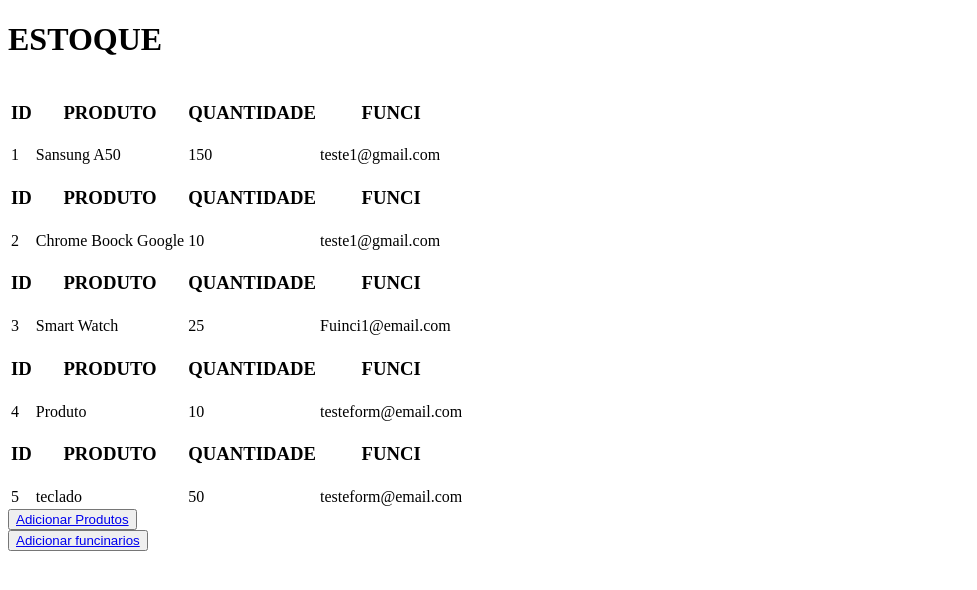
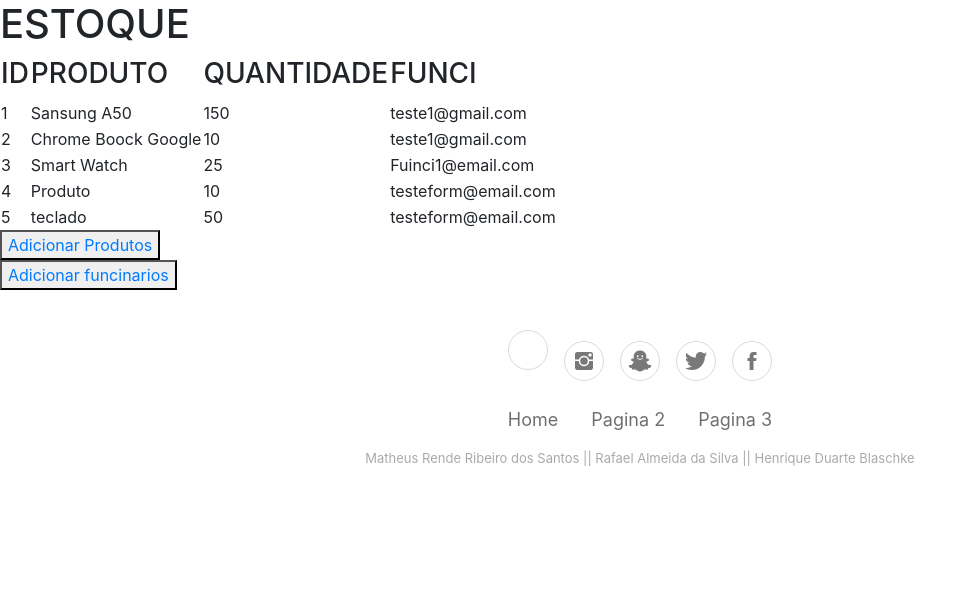
Before and after one commit to RafaelALMS/Trabalho-A3, a Django app: page / in a window 1280 px wide. Shown: the top 590 px of the page, without its empty margins (0-977 px from the left). Run offline with Django 4.2, Linux system fonts and the light colour scheme; data comes from the database, SQL or seed files in the repository; both versions use the stored data as it was after the commit; some libraries are stand-ins or nearby versions.

Commit message:
On branch mainS  Your branch is up to date with 'origin/main'.  Changes to be committed: 	modified:   Estoque/db.sqlite3 	modified:   Estoque/gestao/templates/CRUD.html 	new file:   Estoque/gestao/templates/Style.css 	modified:   Estoque/gestao/templates/addFunci.html 	modified:   Estoque/gestao/templates/addestoque.html

```diff
--- a/Estoque/gestao/templates/CRUD.html
+++ b/Estoque/gestao/templates/CRUD.html
@@ -6,15 +6,18 @@
         <title>CRUD</title>
         <meta name="description" content="">
         <meta name="viewport" content="width=device-width, initial-scale=1">
-        <link rel="stylesheet" href="">
+        <link rel="stylesheet" href="./Style.css">
+        <link rel="stylesheet" href="https://cdnjs.cloudflare.com/ajax/libs/twitter-bootstrap/4.1.3/css/bootstrap.min.css">
+        <link rel="stylesheet" href="https://cdnjs.cloudflare.com/ajax/libs/ionicons/2.0.1/css/ionicons.min.css">
+        <link rel="stylesheet" href="assets/css/style.css">
     </head>
     <body>
         <h1>ESTOQUE</h1>
 
-        {% csrf_token %}
+
 
         <table>
-            {%for a in listaEstoque%}
+
             <tr>
               <th><h3>ID</h3></th>
               <th><h3>PRODUTO</h3></th>
@@ -22,7 +25,7 @@
               <th><h3>FUNCI</h3></th>
 
             </tr>
-            <tr>
+            <tr>{%for a in listaEstoque%}{% csrf_token %}
               <td>{{a.idSto}}</td>
               <td>{{a.proNome}}</td>
               <td>{{a.quanEsto}}</td>
@@ -39,7 +42,23 @@
 
           <button><a href='Adcionar_Estoque/'>Adicionar Produtos</button><br>
           <button><a href='Adcionar_Funcionario/'>Adicionar funcinarios</button>
+                  <!--Inicio footer-->
+          <div class="footer-basic">
+            <footer>
+                <div class="social"><a href="#"><i class="icon ion-social-instagram"></i></a><a href="#"><i class="icon ion-social-snapchat"></i></a><a href="#"><i class="icon ion-social-twitter"></i></a><a href="#"><i class="icon ion-social-facebook"></i></a></div>
+                <ul class="list-inline">
+                    <li class="list-inline-item"><a href="./index.html">Home</a></li>
+                    <li class="list-inline-item"><a href="#">Pagina 2</a></li>
+                    <li class="list-inline-item"><a href="#">Pagina 3</a></li>
 
+                </ul>
+                <p class="copyright">Matheus Rende Ribeiro dos Santos || Rafael Almeida da Silva || Henrique Duarte Blaschke
+                </div></p>
+            </footer>
+        </div>
+        <script src="https://cdnjs.cloudflare.com/ajax/libs/jquery/3.2.1/jquery.min.js"></script>
+        <script src="https://cdnjs.cloudflare.com/ajax/libs/twitter-bootstrap/4.1.3/js/bootstrap.bundle.min.js"></script>
+        <!--Termino footer-->
         <script src="" async defer></script>
     </body>
 </html>
--- /dev/null
+++ b/Estoque/gestao/templates/Style.css
@@ -0,0 +1,120 @@
+.botao_delete{
+    display: inline-block;
+    outline: 0;
+    cursor: pointer;
+    border-radius: 6px;
+    border: 2px solid #F53E3E;
+    color: #F53E3E;
+    background: 0 0;
+    padding: 8px;
+    box-shadow: rgba(0, 0, 0, 0.07) 0px 2px 4px 0px, rgba(0, 0, 0, 0.05) 0px 1px 1.5px 0px;
+    font-weight: 800;
+    font-size: 16px;
+    height: 42px;
+    }
+    .botao_delete:hover{
+        background-color: #F53E3E;
+        color: #fff;
+    }
+
+    .botao_add{
+    display: inline-block;
+    outline: 0;
+    cursor: pointer;
+    border-radius: 6px;
+    border: 2px solid #DAF7A6;
+    color: #DAF7A6;
+    background: 0 0;
+    padding: 8px;
+    box-shadow: rgba(0, 0, 0, 0.07) 0px 2px 4px 0px, rgba(0, 0, 0, 0.05) 0px 1px 1.5px 0px;
+    font-weight: 800;
+    font-size: 16px;
+    height: 42px;
+    }
+    .botao_add:hover{
+        background-color: #DAF7A6;
+        color: #fff;
+    }
+
+
+    .caixatexto{
+        max-width: fit-content;
+        max-height: fit-content;
+    font-size: 14px;
+    border-radius: 6px;
+    line-height: 1.5;
+    padding: 5px 10px;
+    transition: box-shadow 100ms ease-in, border 100ms ease-in, background-color 100ms ease-in;
+    border: 2px solid #dee1e2;
+    color: rgb(14, 14, 16);
+    background: #dee1e2;
+    display: block;
+    height: 36px;
+    }
+    .caixatexto:hover {
+        border-color: #9147ff;
+    }
+    .caixatexto:focus{
+        border-color: #9147ff;
+        background: #fff;
+    }
+
+    .footer-basic {
+        padding:40px 0;
+        background-color:#ffffff;
+        color:#4b4c4d;
+      }
+
+      .footer-basic ul {
+        padding:0;
+        list-style:none;
+        text-align:center;
+        font-size:18px;
+        line-height:1.6;
+        margin-bottom:0;
+      }
+
+      .footer-basic li {
+        padding:0 10px;
+      }
+
+      .footer-basic ul a {
+        color:inherit;
+        text-decoration:none;
+        opacity:0.8;
+      }
+
+      .footer-basic ul a:hover {
+        opacity:1;
+      }
+
+      .footer-basic .social {
+        text-align:center;
+        padding-bottom:25px;
+      }
+
+      .footer-basic .social > a {
+        font-size:24px;
+        width:40px;
+        height:40px;
+        line-height:40px;
+        display:inline-block;
+        text-align:center;
+        border-radius:50%;
+        border:1px solid #ccc;
+        margin:0 8px;
+        color:inherit;
+        opacity:0.75;
+      }
+
+      .footer-basic .social > a:hover {
+        opacity:0.9;
+      }
+
+      .footer-basic .copyright {
+        margin-top:15px;
+        text-align:center;
+        font-size:13px;
+        color:#aaa;
+        margin-bottom:0;
+      }
```
Also changed, not shown: Estoque/gestao/templates/addFunci.html (+32 -5 lines), Estoque/gestao/templates/addestoque.html (+44 -8 lines), Estoque/db.sqlite3.
